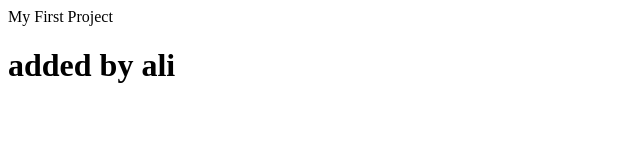
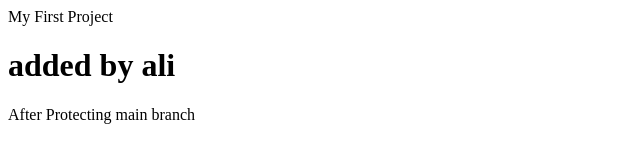
Before and after one commit to tghazal/testforProject1, a plain HTML site: page index.html in a window 1280 px wide. Shown: the whole page, without its empty margins (0-640 px from the left). Drawn offline with Linux system fonts and the light colour scheme.

Commit message:
protecting main branch

```diff
--- a/index.html
+++ b/index.html
@@ -8,5 +8,6 @@
 <body>
     <h!> My First Project </h>
     <h1>added by ali</h1>
+    <P> After Protecting main branch </P>
 </body>
 </html>
```
